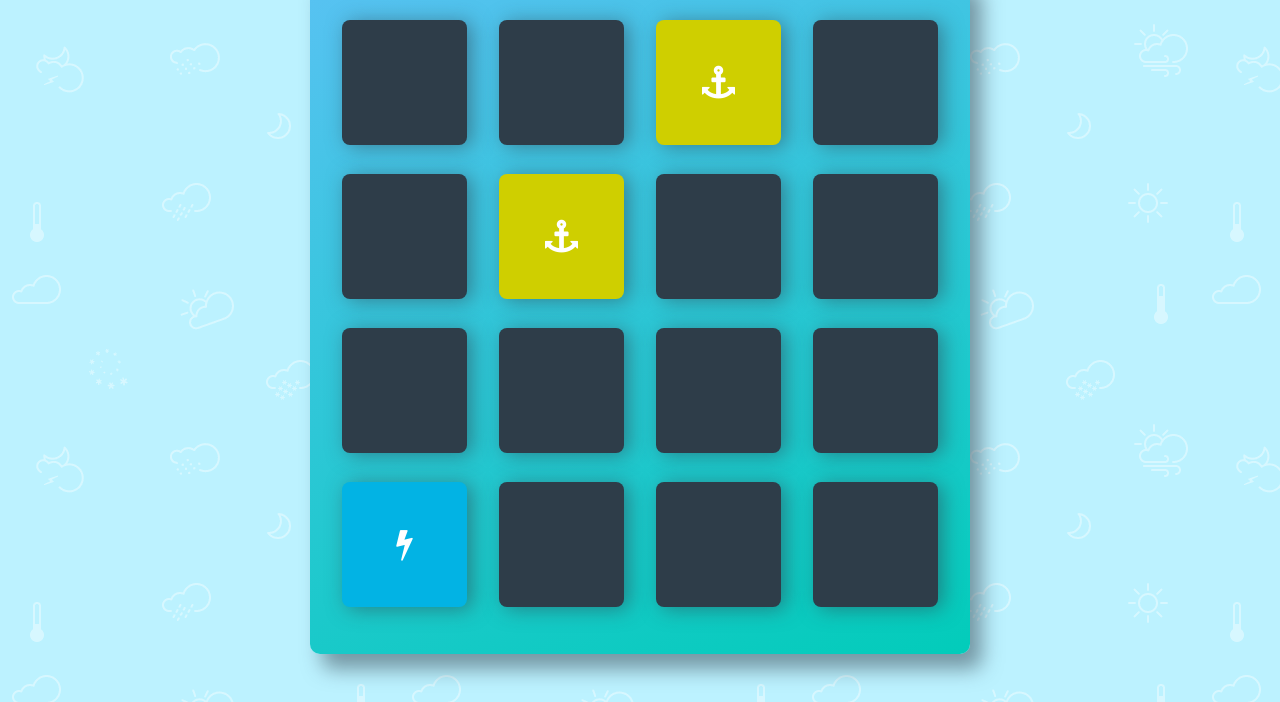
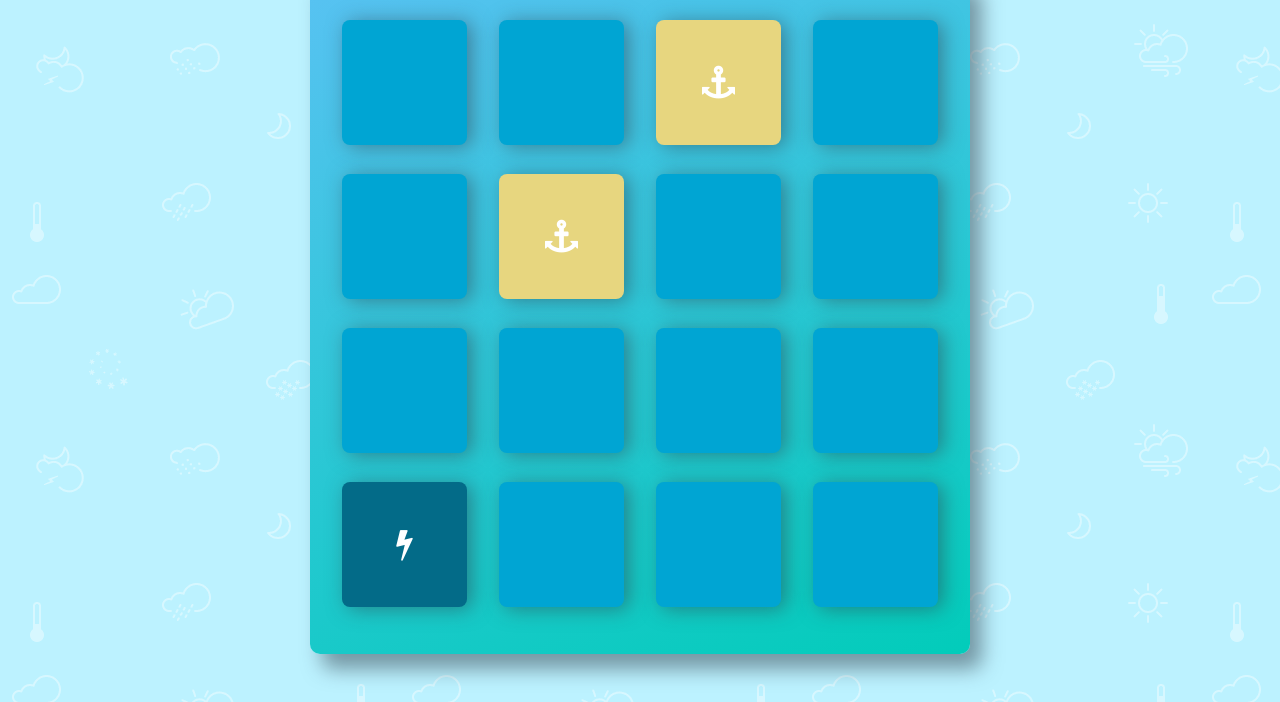
Before and after one commit to 9oimah/Memory-Game, a website: page index.html in a window 1280 px wide. Shown: the part 141-843 px from the top of the page. Drawn offline with Linux system fonts and the light colour scheme; a web font is replaced by a local one.

Commit message:
feat: final UI changes

```diff
--- a/css/app.css
+++ b/css/app.css
@@ -54,7 +54,7 @@ h1 {
 .deck .card {
     height: 125px;
     width: 125px;
-    background: #2e3d49;
+    background: #00a5d3;
     font-size: 0;
     color: #ffffff;
     border-radius: 8px;
@@ -67,7 +67,7 @@ h1 {
 
 .deck .card.open {
     transform: rotateY(0);
-    background: #02b3e4;
+    background: #036b88;
     cursor: default;
 }
 
@@ -77,7 +77,7 @@ h1 {
 
 .deck .card.match {
     cursor: default;
-    background: #cfcf00;
+    background: #e7d67f;
     font-size: 33px;
 }
 
```
